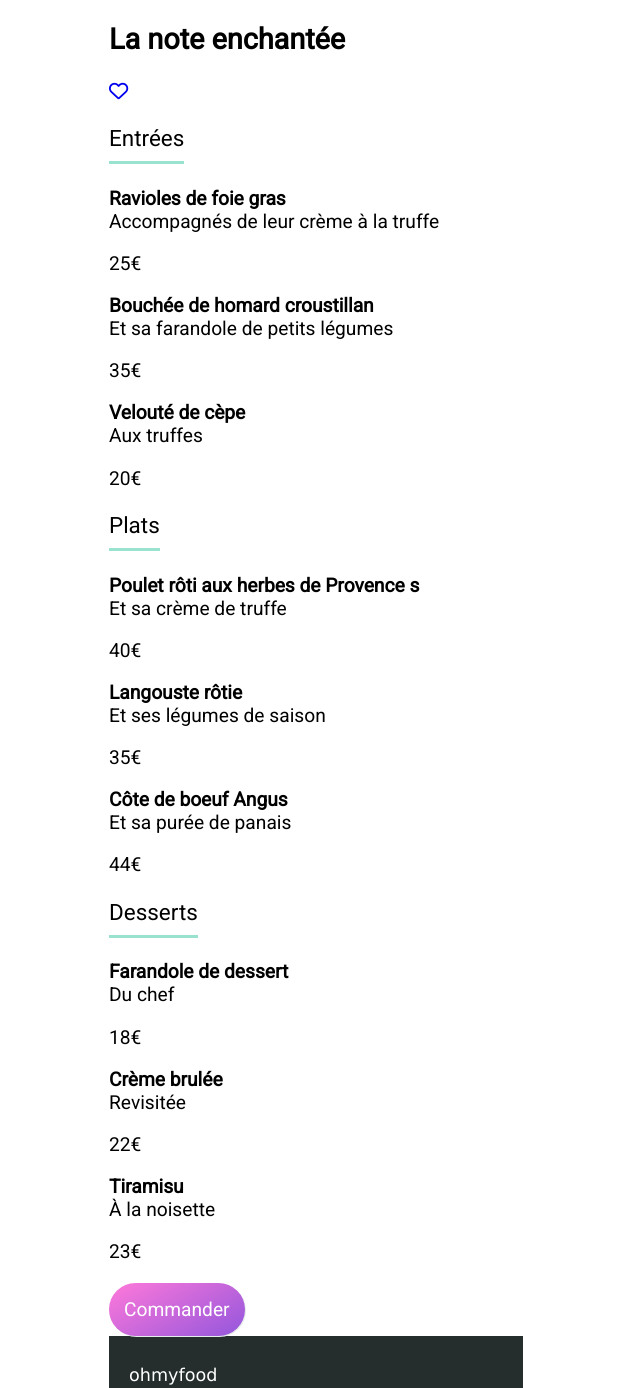
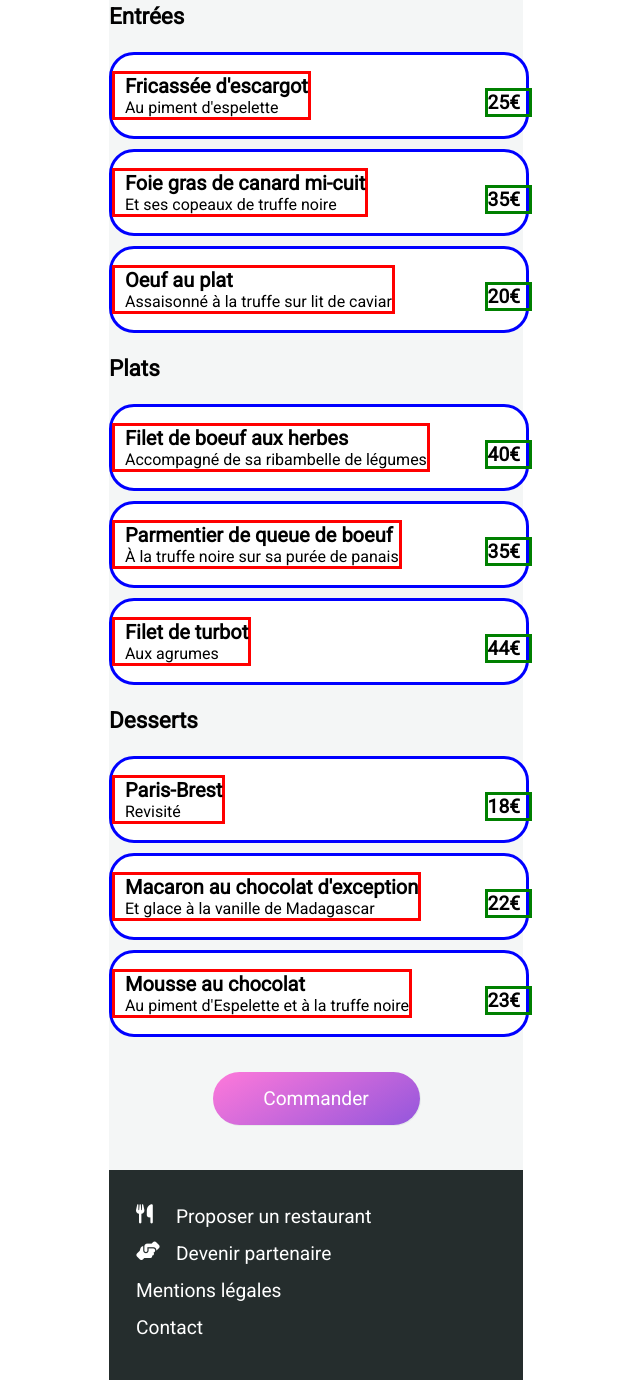
Before and after one commit to sonar888/EvelyneArits_3_23022021, a website: page menus/a_la_francaise.html in a window 1280 px wide. Shown: the part 388-1776 px from the top of the page, without its empty margins (324-964 px from the left). Drawn offline with Linux system fonts and the light colour scheme; a web font is replaced by a local one.

```diff
--- a/menus/a_la_francaise.html
+++ b/menus/a_la_francaise.html
@@ -7,101 +7,104 @@
         <script src="https://kit.fontawesome.com/7c9183587f.js" crossorigin="anonymous"></script>
         <link href="https://fonts.googleapis.com/css2?family=Roboto&display=swap" rel="stylesheet">
         <link href="https://fonts.googleapis.com/css2?family=Shrikhand&display=swap" rel="stylesheet">
-        <title>La note enchantée</title>
+        <title>A la française</title>
     </head>
     <body>
-        <header>
-            <i class="fas fa-arrow-left"></i>
-            <h1>ohmyfood</h1>
+        <header class="menu__header">
+            <div class="menu__header--headline">
+                <a href="../index.html" title="Home"><i class="fas fa-arrow-left"></i></a>
+                <h1 class="fas">ohmyfood</h1>
+            </div>
+            <img class="menu__header--img" src="../images/restaurants/a_la_francaise.jpg" alt="poisson et légumes sur assiette ronde">
         </header>
-        <main>
-            <div>
-                <img src="../images/restaurants/le_delice_des_sens.jpg" alt="poisson et légumes sur assiette ronde">
-                <h2>La note enchantée</h2>
-                <a href="../index.html" title="Menu Principal"><i class="far fa-heart"></i></a>
+        <main class="menu__header menu">
+            <div class="menu__headline">
+                <h2>La palette du goût</h2>
+                <a href="../index.html"><i class="far fa-heart"></i></a>
             </div>
             <section>
                 <h3>Entrées</h3>
-                <div>
-                    <p>
-                        <strong>Ravioles de foie gras</strong> <br>
-                        Accompagnés de leur crème à la truffe
+                <div class="menu__choice">
+                    <p class="menu__choice--choice">
+                        <strong>Fricassée d'escargot</strong> <br>
+                        Au piment d'espelette
                     </p>
-                    <p>25€</p>
+                    <p class="menu__choice--price">25€</p>
                 </div>
 
-                <div>
-                    <p>
-                        <strong>Bouchée de homard croustillan</strong> <br>
-                        Et sa farandole de petits légumes
+                <div class="menu__choice">
+                    <p class="menu__choice--choice">
+                        <strong>Foie gras de canard mi-cuit</strong> <br>
+                        Et ses copeaux de truffe noire
                     </p>
-                    <p>35€</p>
+                    <p class="menu__choice--price">35€</p>
                 </div>
 
-                <div>
-                    <p>
-                        <strong>Velouté de cèpe</strong> <br>
-                        Aux truffes
-                    </p>
-                    <p>20€</p>
+                <div class="menu__choice">
+                    <p class="menu__choice--choice">
+                        <strong>Oeuf au plat</strong> <br>
+                        Assaisonné à la truffe sur lit de caviar                    </p>
+                    <p class="menu__choice--price">20€</p>
                 </div>
             </section>
             <section>
                 <h3>Plats</h3>
-                <div>
-                    <p>
-                        <strong>Poulet rôti aux herbes de Provence s</strong> <br>
-                        Et sa crème de truffe
+                <div class="menu__choice">
+                    <p class="menu__choice--choice">
+                        <strong>Filet de boeuf aux herbes</strong> <br>
+                        Accompagné de sa ribambelle de légumes
                     </p>
-                    <p>40€</p>
+                    <p class="menu__choice--price">40€</p>
                 </div>
 
-                <div>
-                    <p>
-                        <strong>Langouste rôtie</strong> <br>
-                        Et ses légumes de saison
+                <div class="menu__choice">
+                    <p class="menu__choice--choice">
+                        <strong>Parmentier de queue de boeuf</strong> <br>
+                        À la truffe noire sur sa purée de panais
                     </p>
-                    <p>35€</p>
+                    <p class="menu__choice--price">35€</p>
                 </div>
 
-                <div>
-                    <p>
-                        <strong>Côte de boeuf Angus</strong> <br>
-                        Et sa purée de panais
+                <div class="menu__choice">
+                    <p class="menu__choice--choice">
+                        <strong>Filet de turbot</strong> <br>
+                        Aux agrumes
                     </p>
-                    <p>44€</p>
+                    <p class="menu__choice--price">44€</p>
                 </div>
             </section>
             <section>
                 <h3>Desserts</h3>
-                <div>
-                    <p>
-                        <strong>Farandole de dessert</strong> <br>
-                        Du chef
+                <div class="menu__choice">
+                    <p class="menu__choice--choice">
+                        <strong>Paris-Brest</strong> <br>
+                        Revisité
                     </p>
-                    <p>18€</p>
+                    <p class="menu__choice--price">18€</p>
                 </div>
 
-                <div>
-                    <p>
-                        <strong>Crème brulée</strong> <br>
-                        Revisitée
+                <div class="menu__choice">
+                    <p class="menu__choice--choice">
+                        <strong>Macaron au chocolat d'exception</strong> <br>
+                        Et glace à la vanille de Madagascar
                     </p>
-                    <p>22€</p>
+                    <p class="menu__choice--price">22€</p>
                 </div>
 
-                <div>
-                    <p>
-                        <strong>Tiramisu</strong> <br>
-                        À la noisette
+                <div class="menu__choice">
+                    <p class="menu__choice--choice">
+                        <strong>Mousse au chocolat</strong> <br>
+                        Au piment d'Espelette et à la truffe noire
                     </p>
-                    <p>23€</p>
+                    <p class="menu__choice--price">23€</p>
                 </div>
 
-            <div>
-                <button class="headline__btn --margin" name="button" type="button">Commander</button>
+            </section>
+
+            <div class="menu__btn">
+                <button class="btn" name="button" type="button">Commander</button>
             </div>
-            </section>
+
         </main>
         <footer>
             <h2>ohmyfood</h2>
--- a/sass/layout/__layout.scss
+++ b/sass/layout/__layout.scss
@@ -29,6 +29,7 @@
 
     &--img {
         height: auto;
+        max-height: 280px;
         width:  100%;
         object-fit: cover;
     }
--- a/sass/page/__page.scss
+++ b/sass/page/__page.scss
@@ -9,6 +9,7 @@
     border-radius: $menu_radius $menu_radius 0 0;
     // border: solid red;
     // @include flex;
+    width: 100%;
 
     &__headline {
         // border: red solid;
@@ -33,6 +34,62 @@
         }
 
     }
+    &__section {
+        &--h3 {
+            color: black ;
+            border-bottom: $third-color solid;
+            width: 15%;
+            padding-bottom: 10px;
+            font-weight: normal;
+            text-transform: uppercase;
+            margin: 40px 0 30px 0;
+
+        }
+    }
+
+    &__choice {
+        border: solid blue;
+        @include flex (row);
+        background-color: white;
+        margin: 10px auto;
+        border-radius: 25px;
+        justify-content: space-between;
+        width: 100%;
+        padding: 0;
+        position: relative;
+
+
+        &--choice {
+            border: solid red;
+            width: auto;
+            max-width: 80%;
+            padding-left: 10px;
+            font-size: 1rem;
+            & strong {
+                @include h3_font;
+            }
+        }
+        &--price {
+            border: solid green;
+            width: 10%;
+            position: absolute;
+            left: 90%;
+            bottom: 0%;
+            font-weight: bold;
+        }
+        &--select {
+            color: $third-color;
+            border: red solid;
+            width: 15%;
+            height: 100%;
+            text-align: center;
+            font-size: 2rem;
+            transform: opacity(0);
+            transition: transform 500ms;
+        }
+
+
+    }
 
     &__btn {
         display: flex;
@@ -45,43 +102,3 @@
     }
 
 }
-
-
-section {
-    width: 100%;
-
-    & h3 {
-        color: black ;
-        border-bottom: $third-color solid;
-        width: fit-content;
-        padding-bottom: 10px;
-        font-weight: normal;
-    }
-
-    & .menu__choice {
-        // border: solid blue;
-        @include flex (row);
-        background-color: white;
-        margin: 10px auto;
-        border-radius: 25px;
-        justify-content: space-between;
-        width: 100%;
-        position: relative;
-
-        &--choice {
-            // border: solid red;
-            width: auto;
-            max-width: 80%;
-            padding-left: 10px;
-        }
-        &--price {
-            // border: solid green;
-            width: 10%;
-            position: absolute;
-            left: 90%;
-            bottom: 0%;
-            font-weight: bold;
-
-        }
-    }
-}
```
Also changed, not shown: menus/la_note_enchantee.html (+60 -57 lines), menus/la_palette_du_gout.html (+7 -6 lines), menus/le_delice_des_sens.html (+59 -56 lines), public/css/style.css, 1 other file.
